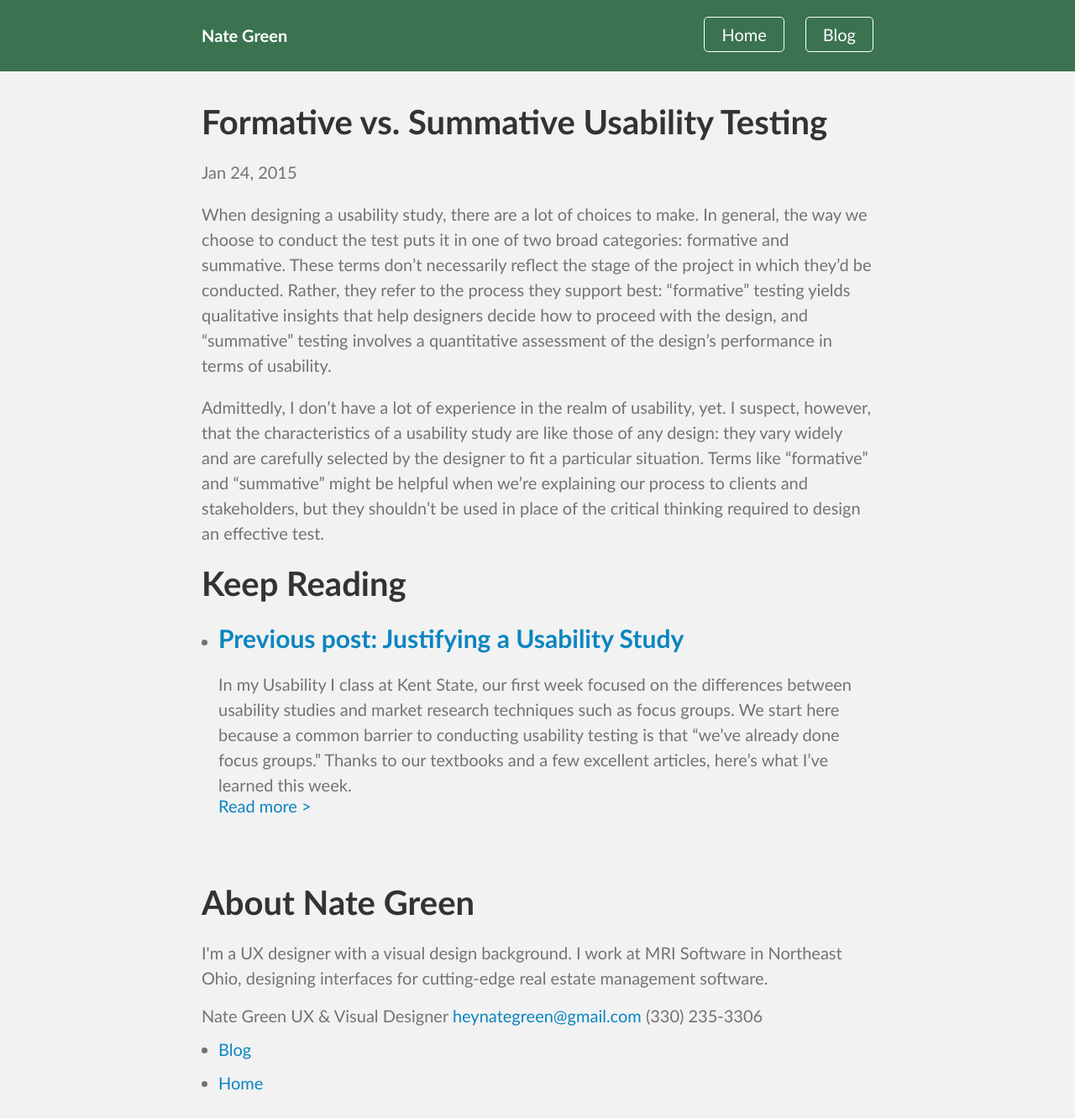
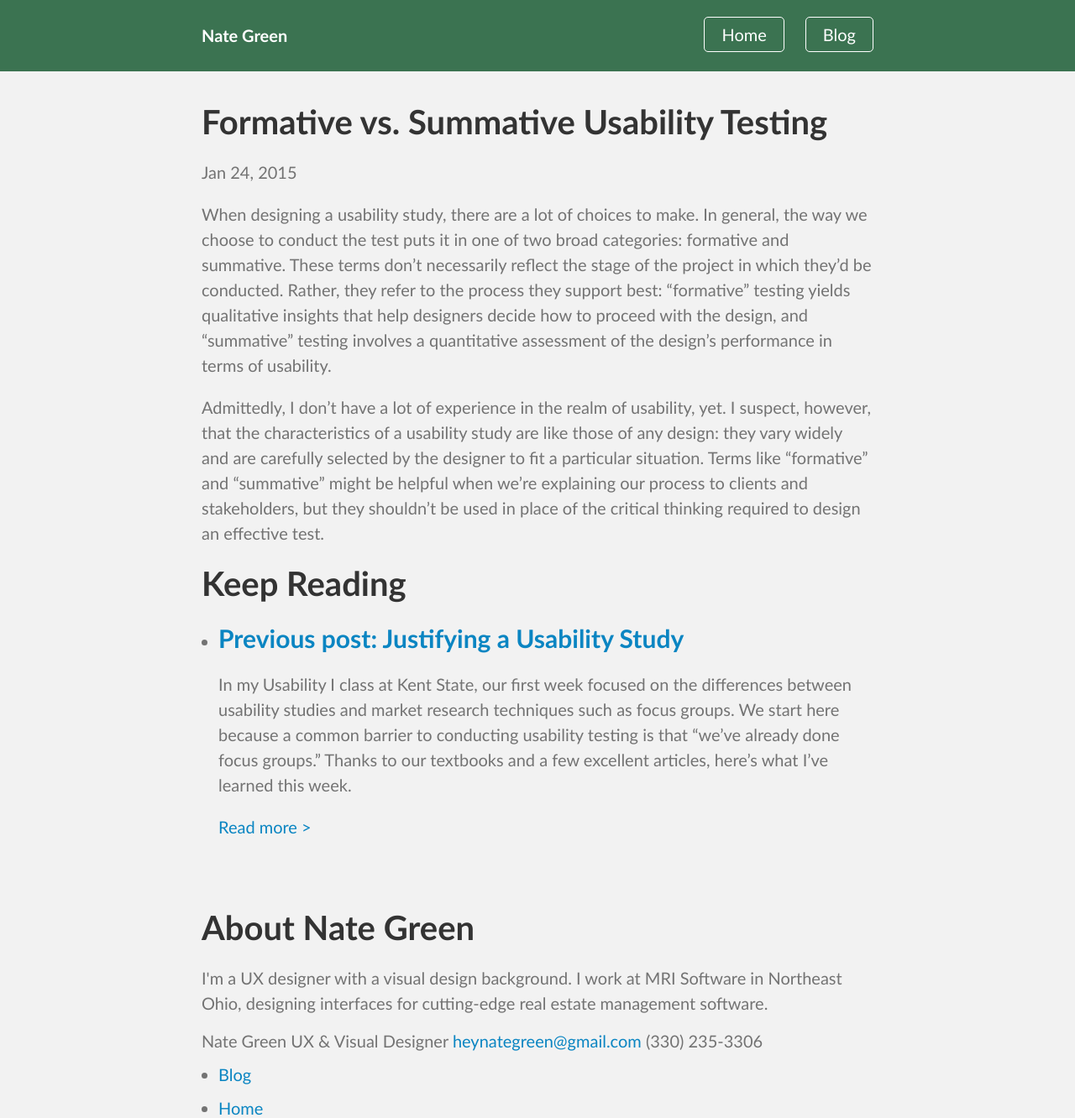
Before and after one commit to nategreen/old-website, a Jekyll site: the page built from _posts/2015-01-24-formative-vs-summative-testing.md, in a window 1280 px wide and 1332 px high. Shown: the whole window at 84% size. Built offline with Jekyll 4.4.1, drawn with Linux system fonts in a browser that asks for light colours; nearby versions of some CDN libraries.

Commit message:
add markdownify to excerpt tags to fix unformatted text issue in next/previous post cards

```diff
--- a/_layouts/post.html
+++ b/_layouts/post.html
@@ -19,8 +19,8 @@
 				<h2>
 					<a href="{{ page.next.url }}">Next post: {{ page.next.title }}</a>
 				</h2>
-				{{ page.next.excerpt }}
-				<a href="{{ page.next.url }}">Read more ></a>
+				{{ page.next.excerpt | markdownify }}
+				<p><a href="{{ page.next.url }}">Read more ></a></p>
 			</li>
 		{% endif %}
 		{% if page.previous %}
@@ -28,8 +28,8 @@
 				<h2>
 					<a href="{{ page.previous.url }}">Previous post: {{ page.previous.title }}</a>
 				</h2>
-				{{ page.previous.excerpt }}
-				<a href="{{ page.previous.url }}">Read more ></a>
+				{{ page.previous.excerpt | markdownify }}
+				<p><a href="{{ page.previous.url }}">Read more ></a></p>
 			</li>
 		{% endif %}
 		</ul>
```
